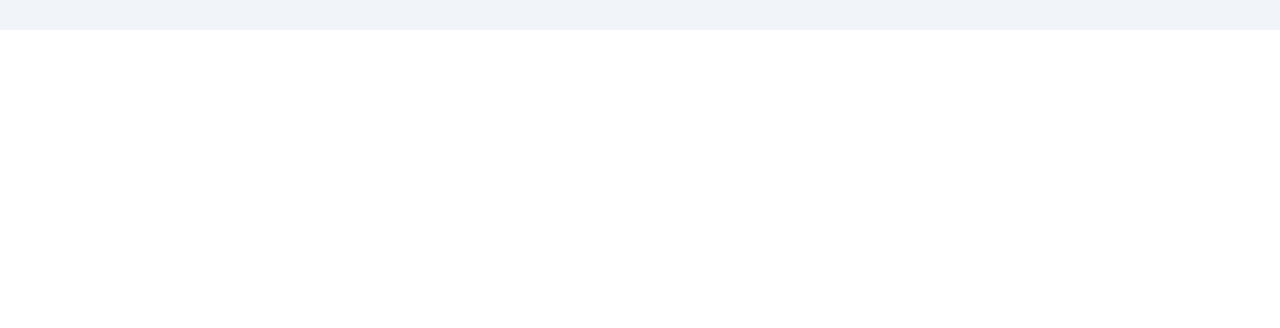
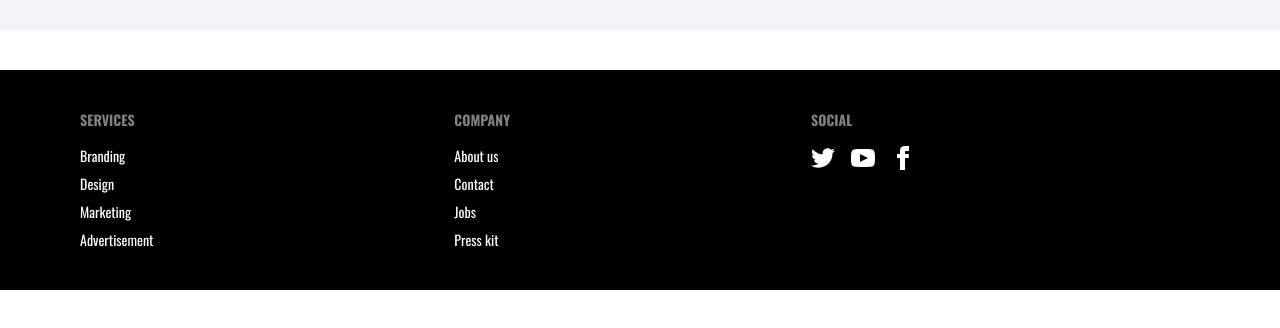
Before and after one commit to sayanpal469/tools-manufacturer-client-side, a React (Create React App) app: page / in a window 1280 px wide. Shown: the part 2738-3066 px from the top of the page. After the commit the page ends 3028 px from the top, so only its background shows below. Built offline with nearby package versions, Linux system fonts and the light colour scheme; no server answers.

Commit message:
footer added

```diff
--- /dev/null
+++ b/src/Pages/HomeSection/Footer/Footer.jsx
@@ -0,0 +1,34 @@
+import React from 'react';
+
+const Footer = () => {
+    return (
+        <div>
+            <footer class="footer p-10 bg-black text-white px-20 mt-10">
+                <div>
+                    <span class="footer-title">Services</span>
+                    <a class="link link-hover">Branding</a>
+                    <a class="link link-hover">Design</a>
+                    <a class="link link-hover">Marketing</a>
+                    <a class="link link-hover">Advertisement</a>
+                </div>
+                <div>
+                    <span class="footer-title">Company</span>
+                    <a class="link link-hover">About us</a>
+                    <a class="link link-hover">Contact</a>
+                    <a class="link link-hover">Jobs</a>
+                    <a class="link link-hover">Press kit</a>
+                </div>
+                <div>
+                    <span class="footer-title">Social</span>
+                    <div class="grid grid-flow-col gap-4">
+                        <a><svg xmlns="http://www.w3.org/2000/svg" width="24" height="24" viewBox="0 0 24 24" class="fill-current"><path d="M24 4.557c-.883.392-1.832.656-2.828.775 1.017-.609 1.798-1.574 2.165-2.724-.951.564-2.005.974-3.127 1.195-.897-.957-2.178-1.555-3.594-1.555-3.179 0-5.515 2.966-4.797 6.045-4.091-.205-7.719-2.165-10.148-5.144-1.29 2.213-.669 5.108 1.523 6.574-.806-.026-1.566-.247-2.229-.616-.054 2.281 1.581 4.415 3.949 4.89-.693.188-1.452.232-2.224.084.626 1.956 2.444 3.379 4.6 3.419-2.07 1.623-4.678 2.348-7.29 2.04 2.179 1.397 4.768 2.212 7.548 2.212 9.142 0 14.307-7.721 13.995-14.646.962-.695 1.797-1.562 2.457-2.549z"></path></svg></a>
+                        <a><svg xmlns="http://www.w3.org/2000/svg" width="24" height="24" viewBox="0 0 24 24" class="fill-current"><path d="M19.615 3.184c-3.604-.246-11.631-.245-15.23 0-3.897.266-4.356 2.62-4.385 8.816.029 6.185.484 8.549 4.385 8.816 3.6.245 11.626.246 15.23 0 3.897-.266 4.356-2.62 4.385-8.816-.029-6.185-.484-8.549-4.385-8.816zm-10.615 12.816v-8l8 3.993-8 4.007z"></path></svg></a>
+                        <a><svg xmlns="http://www.w3.org/2000/svg" width="24" height="24" viewBox="0 0 24 24" class="fill-current"><path d="M9 8h-3v4h3v12h5v-12h3.642l.358-4h-4v-1.667c0-.955.192-1.333 1.115-1.333h2.885v-5h-3.808c-3.596 0-5.192 1.583-5.192 4.615v3.385z"></path></svg></a>
+                    </div>
+                </div>
+            </footer>
+        </div>
+    );
+};
+
+export default Footer;
--- a/src/Pages/HomeSection/Home/Home.jsx
+++ b/src/Pages/HomeSection/Home/Home.jsx
@@ -5,16 +5,18 @@
 import Products from '../Products/Products';
 import ThirdBanner from '../ThirdBanner/ThirdBanner';
 import FourthBanner from '../FourthBanner/FourthBanner';
+import Footer from '../Footer/Footer';
 
 
 const Home = () => {
     return (
-        <div className='mb-80 home'>
+        <div className='home'>
             <TopBanner/>
             <SecondBanner/>
             <Products/>
             <ThirdBanner/>
             <FourthBanner/>
+            <Footer/>
         </div>
     );
 };
```
